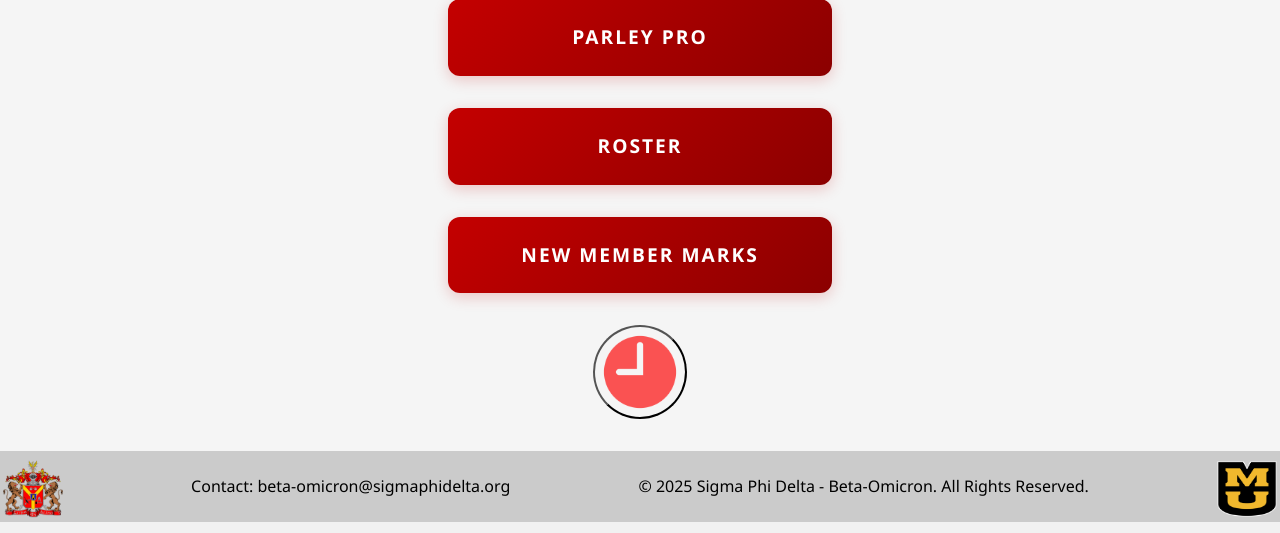
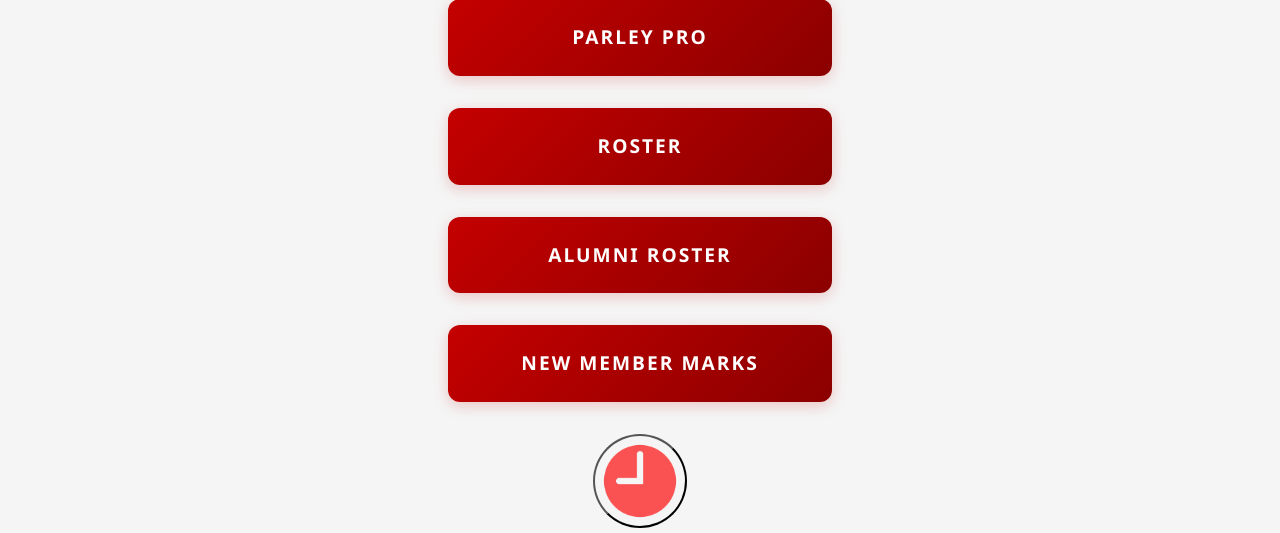
Before and after one commit to smk37git/SPDWEBAPP_ENV, a Django app: page /auth/dashboard/ in a window 1280 px wide. Shown: the part 913-1446 px from the top of the page. Run offline with Django 4.2, Linux system fonts and the light colour scheme; a user stored in the database is signed in; tables that the repository leaves empty hold one stand-in row (values such as "Sample post"); grey boxes marked "Sample" are stand-in pictures; some libraries are stand-ins or nearby versions.

Commit message:
Added Alumni Roster page

```diff
--- a/SPDWEBAPP/AUTHENTICATE/templates/AUTHENTICATE/dashboard.html
+++ b/SPDWEBAPP/AUTHENTICATE/templates/AUTHENTICATE/dashboard.html
@@ -32,6 +32,9 @@
     <a href="{% url 'roster' %}">
         <button class="btn btn-primary" type="button">Roster</button>
     </a>
+    <a href="{% url 'alumni_roster' %}">
+        <button class="btn btn-primary" type="button">Alumni Roster</button>
+    </a>
 
     <a href= "{% url 'newmember_marks_dashboard'%}">
 
--- a/SPDWEBAPP/AUTHENTICATE/urls.py
+++ b/SPDWEBAPP/AUTHENTICATE/urls.py
@@ -5,6 +5,7 @@ urlpatterns = [
     path('login/', views.loginPage, name="login"),
     path('dashboard/', views.dashboard, name="dashboard"),
     path('roster/', views.roster, name="roster"),
+    path('alumni_roster/', views.alumni_roster, name="alumni_roster"),
     path('logout/', views.logoutUser, name="logout"),
     path('change-password/', views.change_password, name='change-password'),
     path('profile/', views.profile, name='profile'),
--- a/SPDWEBAPP/AUTHENTICATE/views.py
+++ b/SPDWEBAPP/AUTHENTICATE/views.py
@@ -38,6 +38,19 @@ def roster(request):
     Brother_Profiles = (
         Brother_Profile.objects
         .exclude(roles__name="ALUMNI")
+        .order_by("lastName")
+        .distinct()
+    )
+    context = {
+        "Brother_Profiles": Brother_Profiles
+    }
+    return render(request, "AUTHENTICATE/roster.html", context)
+
+@login_required
+def alumni_roster(request):
+    Brother_Profiles = (
+        Brother_Profile.objects
+        .filter(roles__name="ALUMNI")
         .order_by("lastName")
         .distinct()
     )
```
Also changed, not shown: SPDWEBAPP/NEWMEMBER/templates/newmember_dashboard.html (+6 -2 lines).
